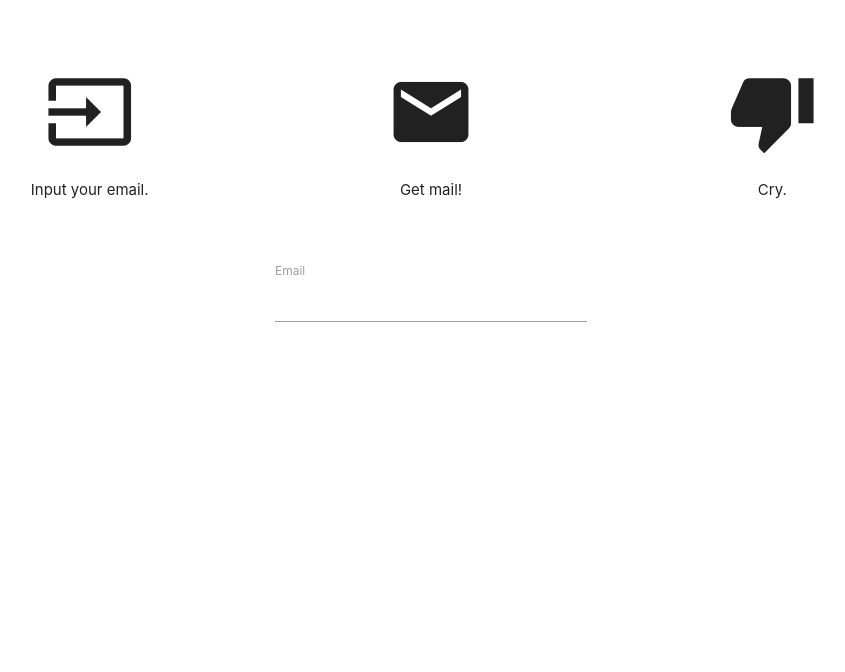
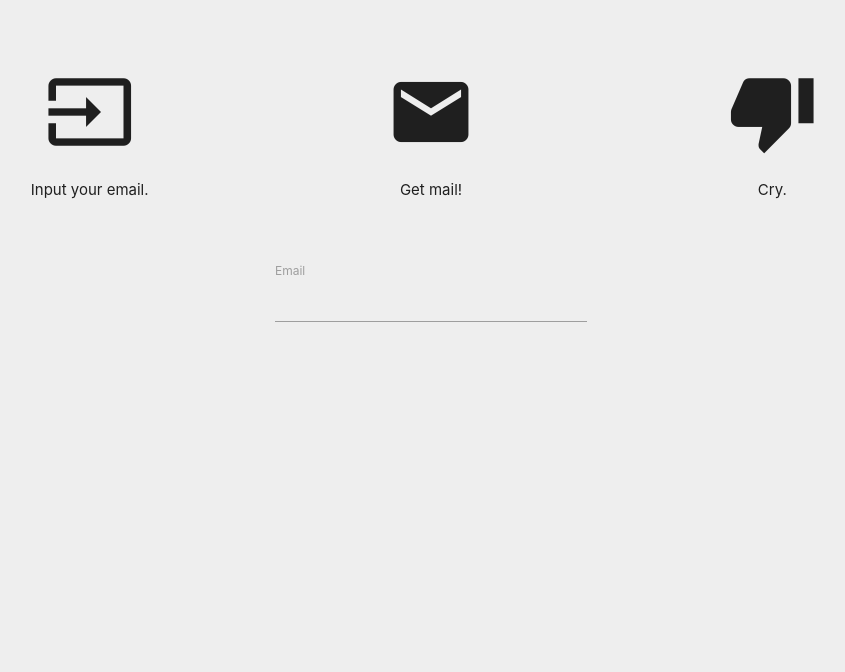
Before and after one commit to pwatrous/send-spam-to-me, a website: page site/index.html in a window 1280 px wide. Shown: the part 128-800 px from the top of the page, without its empty margins (209-1054 px from the left). Drawn offline with nearby package versions, Linux system fonts and the light colour scheme.

Commit message:
added background color

```diff
--- a/site/style.css
+++ b/site/style.css
@@ -1,5 +1,6 @@
 html {
 	font-family: Helvetica;
+	background-color: #eeeeee;
 }
 
 #form-body {
```
